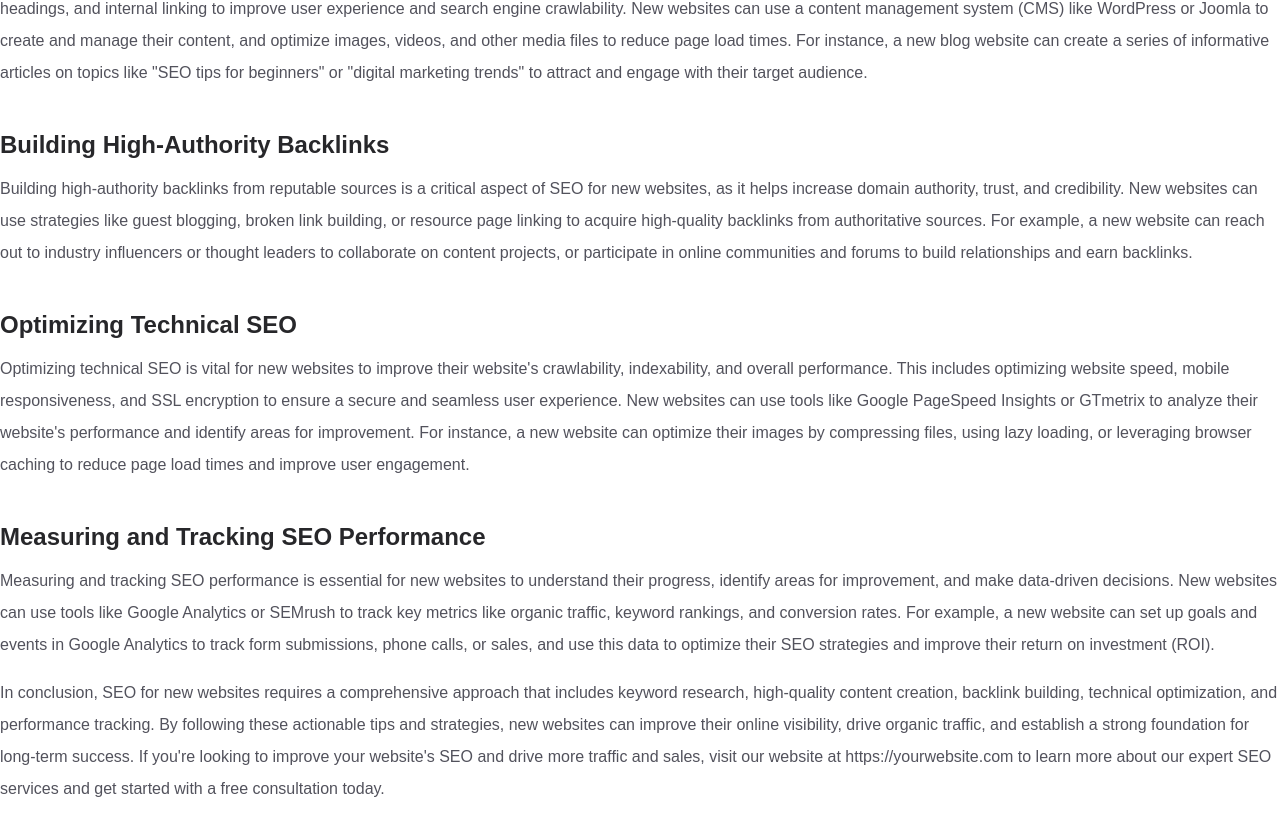
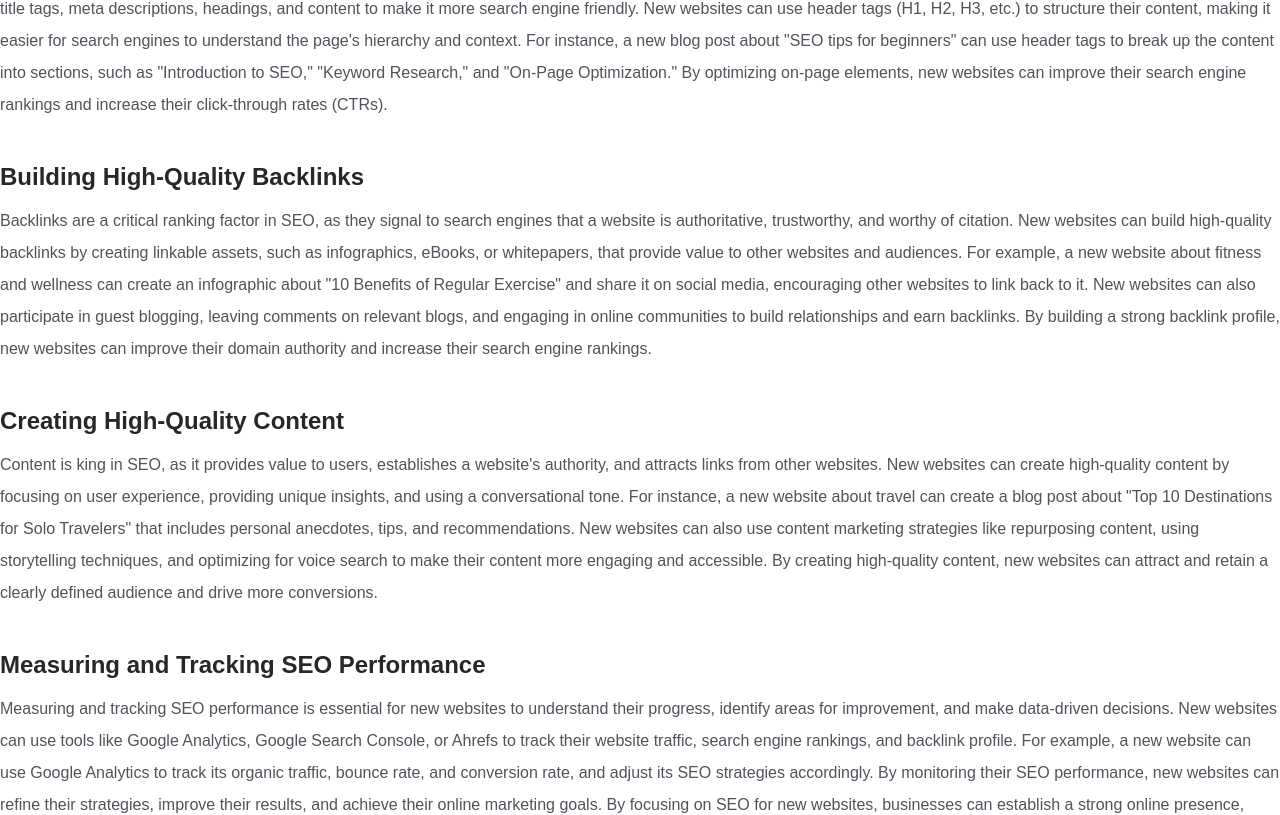
Before and after one commit to Ayushhariwal/seo-agent-demo, a Next.js app: page /blog/the-ultimate-guide-to-seo-for-new-websites in a window 1280 px wide. Shown: the part 576-1391 px from the top of the page. Built offline with nearby package versions, Linux system fonts and the light colour scheme.

Commit message:
Weekly SEO update 2026-06-15 — 1 posts, 2 gaps

```diff
--- a/app/blog/the-ultimate-guide-to-seo-for-new-websites/page.mdx
+++ b/app/blog/the-ultimate-guide-to-seo-for-new-websites/page.mdx
@@ -1,7 +1,7 @@
 ---
 title: "The Ultimate Guide to SEO for New Websites"
 description: "Improve your online presence with our expert guide to SEO for new websites, boosting visibility and driving traffic"
-date: "2026-06-08"
+date: "2026-06-15"
 tags: ["SEO", "new websites", "digital marketing"]
 ---
 
@@ -10,18 +10,18 @@ tags: ["SEO", "new websites", "digital marketing"]
 SEO for new websites refers to the process of optimizing a newly launched website to rank higher in search engine results pages (SERPs) and increase its online visibility. By implementing effective SEO strategies, new websites can improve their chances of attracting organic traffic, generating leads, and driving sales. In this comprehensive guide, we will provide actionable tips and strategies for new websites to improve their SEO and establish a strong online presence.
 
 ## Understanding Keyword Research
-Keyword research is a crucial aspect of SEO for new websites, as it helps identify relevant search terms and phrases that potential customers use to find products or services online. To conduct keyword research, new websites can use tools like Google Keyword Planner, Ahrefs, or SEMrush to analyze search volume, competition, and cost-per-click (CPC) data. For example, a new e-commerce website selling outdoor gear can use keyword research to identify relevant terms like "hiking boots" or "camping equipment" and create optimized product pages to attract organic traffic.
+Keyword research is a crucial step in SEO for new websites, as it helps identify relevant search terms and phrases that potential customers use to find products or services online. To conduct keyword research, new websites can use tools like Google Keyword Planner, Ahrefs, or SEMrush to analyze search volume, competition, and cost-per-click (CPC) data. For example, a new e-commerce website selling outdoor gear can use keywords like "hiking boots" or "camping equipment" to optimize its product pages and attract relevant traffic. By incorporating target keywords naturally into website content, new websites can improve their search engine rankings and drive more qualified leads.
+
+## Optimizing On-Page Elements
+On-page optimization is another essential aspect of SEO for new websites, as it involves optimizing individual web pages to rank higher in search engines. This includes optimizing title tags, meta descriptions, headings, and content to make it more search engine friendly. New websites can use header tags (H1, H2, H3, etc.) to structure their content, making it easier for search engines to understand the page's hierarchy and context. For instance, a new blog post about "SEO tips for beginners" can use header tags to break up the content into sections, such as "Introduction to SEO," "Keyword Research," and "On-Page Optimization." By optimizing on-page elements, new websites can improve their search engine rankings and increase their click-through rates (CTRs).
+
+## Building High-Quality Backlinks
+Backlinks are a critical ranking factor in SEO, as they signal to search engines that a website is authoritative, trustworthy, and worthy of citation. New websites can build high-quality backlinks by creating linkable assets, such as infographics, eBooks, or whitepapers, that provide value to other websites and audiences. For example, a new website about fitness and wellness can create an infographic about "10 Benefits of Regular Exercise" and share it on social media, encouraging other websites to link back to it. New websites can also participate in guest blogging, leaving comments on relevant blogs, and engaging in online communities to build relationships and earn backlinks. By building a strong backlink profile, new websites can improve their domain authority and increase their search engine rankings.
 
 ## Creating High-Quality Content
-Creating high-quality, engaging, and informative content is essential for SEO for new websites. This includes optimizing on-page elements like page titles, meta descriptions, headings, and internal linking to improve user experience and search engine crawlability. New websites can use a content management system (CMS) like WordPress or Joomla to create and manage their content, and optimize images, videos, and other media files to reduce page load times. For instance, a new blog website can create a series of informative articles on topics like "SEO tips for beginners" or "digital marketing trends" to attract and engage with their target audience.
-
-## Building High-Authority Backlinks
-Building high-authority backlinks from reputable sources is a critical aspect of SEO for new websites, as it helps increase domain authority, trust, and credibility. New websites can use strategies like guest blogging, broken link building, or resource page linking to acquire high-quality backlinks from authoritative sources. For example, a new website can reach out to industry influencers or thought leaders to collaborate on content projects, or participate in online communities and forums to build relationships and earn backlinks.
-
-## Optimizing Technical SEO
-Optimizing technical SEO is vital for new websites to improve their website's crawlability, indexability, and overall performance. This includes optimizing website speed, mobile responsiveness, and SSL encryption to ensure a secure and seamless user experience. New websites can use tools like Google PageSpeed Insights or GTmetrix to analyze their website's performance and identify areas for improvement. For instance, a new website can optimize their images by compressing files, using lazy loading, or leveraging browser caching to reduce page load times and improve user engagement.
+Content is king in SEO, as it provides value to users, establishes a website's authority, and attracts links from other websites. New websites can create high-quality content by focusing on user experience, providing unique insights, and using a conversational tone. For instance, a new website about travel can create a blog post about "Top 10 Destinations for Solo Travelers" that includes personal anecdotes, tips, and recommendations. New websites can also use content marketing strategies like repurposing content, using storytelling techniques, and optimizing for voice search to make their content more engaging and accessible. By creating high-quality content, new websites can attract and retain a clearly defined audience and drive more conversions.
 
 ## Measuring and Tracking SEO Performance
-Measuring and tracking SEO performance is essential for new websites to understand their progress, identify areas for improvement, and make data-driven decisions. New websites can use tools like Google Analytics or SEMrush to track key metrics like organic traffic, keyword rankings, and conversion rates. For example, a new website can set up goals and events in Google Analytics to track form submissions, phone calls, or sales, and use this data to optimize their SEO strategies and improve their return on investment (ROI).
+Measuring and tracking SEO performance is essential for new websites to understand their progress, identify areas for improvement, and make data-driven decisions. New websites can use tools like Google Analytics, Google Search Console, or Ahrefs to track their website traffic, search engine rankings, and backlink profile. For example, a new website can use Google Analytics to track its organic traffic, bounce rate, and conversion rate, and adjust its SEO strategies accordingly. By monitoring their SEO performance, new websites can refine their strategies, improve their results, and achieve their online marketing goals. By focusing on SEO for new websites, businesses can establish a strong online presence, drive more traffic, and increase their revenue.
 
-In conclusion, SEO for new websites requires a comprehensive approach that includes keyword research, high-quality content creation, backlink building, technical optimization, and performance tracking. By following these actionable tips and strategies, new websites can improve their online visibility, drive organic traffic, and establish a strong foundation for long-term success. If you're looking to improve your website's SEO and drive more traffic and sales, visit our website at https://yourwebsite.com to learn more about our expert SEO services and get started with a free consultation today.
+In conclusion, SEO for new websites requires a comprehensive approach that includes keyword research, on-page optimization, backlink building, content creation, and performance tracking. By following these actionable tips and strategies, new websites can improve their search engine rankings, drive more traffic, and establish a strong online presence. If you're looking to improve your website's SEO and drive more traffic, visit our website at https://yourwebsite.com to learn more about our SEO services and expertise. Take the first step towards optimizing your website for search engines and achieving your online marketing goals – contact us today to schedule a consultation and get started on your SEO journey.
--- /dev/null
+++ b/seo-reports/weekly/2026-06-15.md
@@ -0,0 +1,36 @@
+# Weekly SEO Report — 2026-06-15
+
+## Summary
+
+* Biggest opportunity this week: Filling the content gap in "Competitor Analysis" to gain a competitive edge, as it's a high-priority topic with no existing content on our site. This can be achieved by creating a comprehensive guide on competitor analysis.
+* Top 2 quick win keywords: None are currently identified, but we should focus on finding keywords with low competition and high search volume, and create targeted content to improve rankings. Exact actions will be determined once keywords are identified.
+* Best new content to create: "A Step-by-Step Guide to Competitor Analysis for SEO" as it addresses a high-priority content gap and can attract relevant traffic. This content can establish our site as an authority on competitor analysis.
+* One thing to monitor or watch: The performance of the newly published blog post "undefined" to assess its impact on our site's traffic and rankings, and make data-driven decisions for future content creation. Monitor its keyword rankings and adjust the content strategy accordingly.
+
+---
+
+## Competitors analyzed
+
+- competitor1.com
+- competitor2.com
+- competitor3.com
+
+## Keyword gaps — topics we are missing
+
+| Topic | Why | Target keyword | Priority |
+|---|---|---|---|
+| Competitor Analysis | Understanding competitor strengths and weaknesses is crucial for our site's growth | `competitor analysis tools` | **high** |
+| SEO Strategy | A well-planned SEO strategy is essential for our site's visibility and ranking | `SEO strategy for beginners` | **medium** |
+
+## Quick wins — our keywords near page 1
+
+| Keyword | Position | Impressions | Clicks | Page |
+|---|---|---|---|---|
+
+## Blog posts this week
+
+- **undefined** — ✅ Live on site — written via groq
+
+## Improvement opportunities
+
+- **None available** — Conduct thorough competitor research to identify areas for improvement
```
